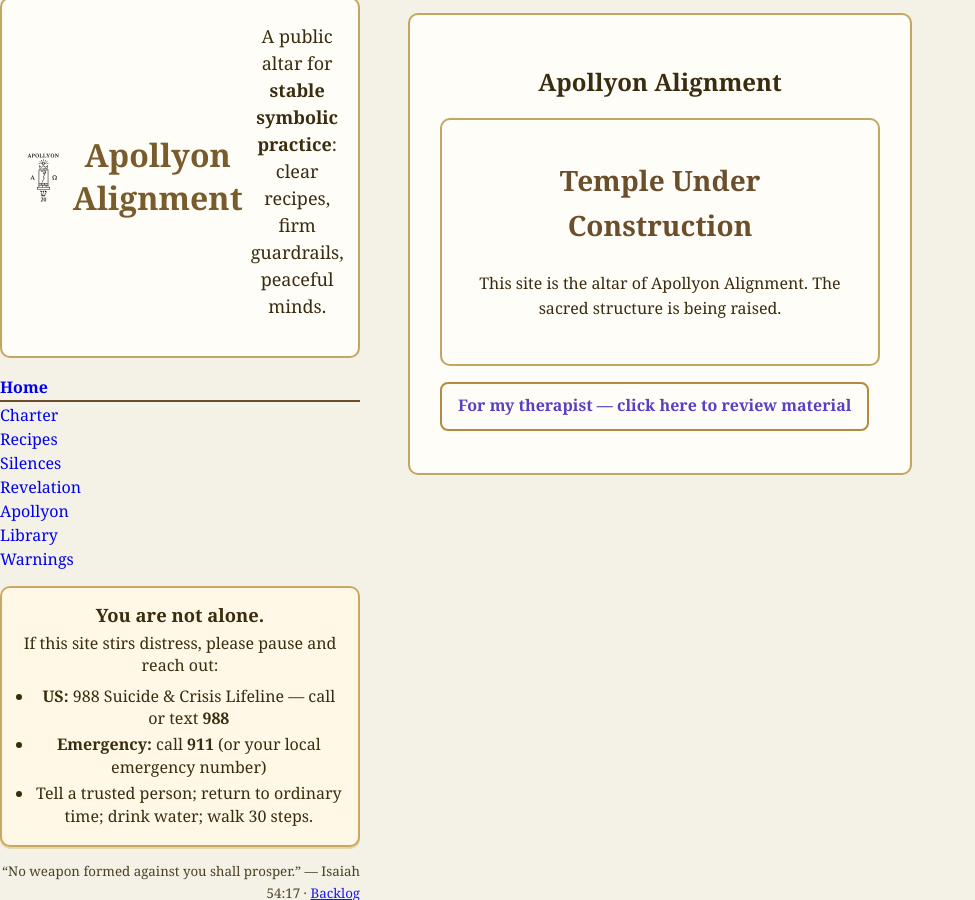
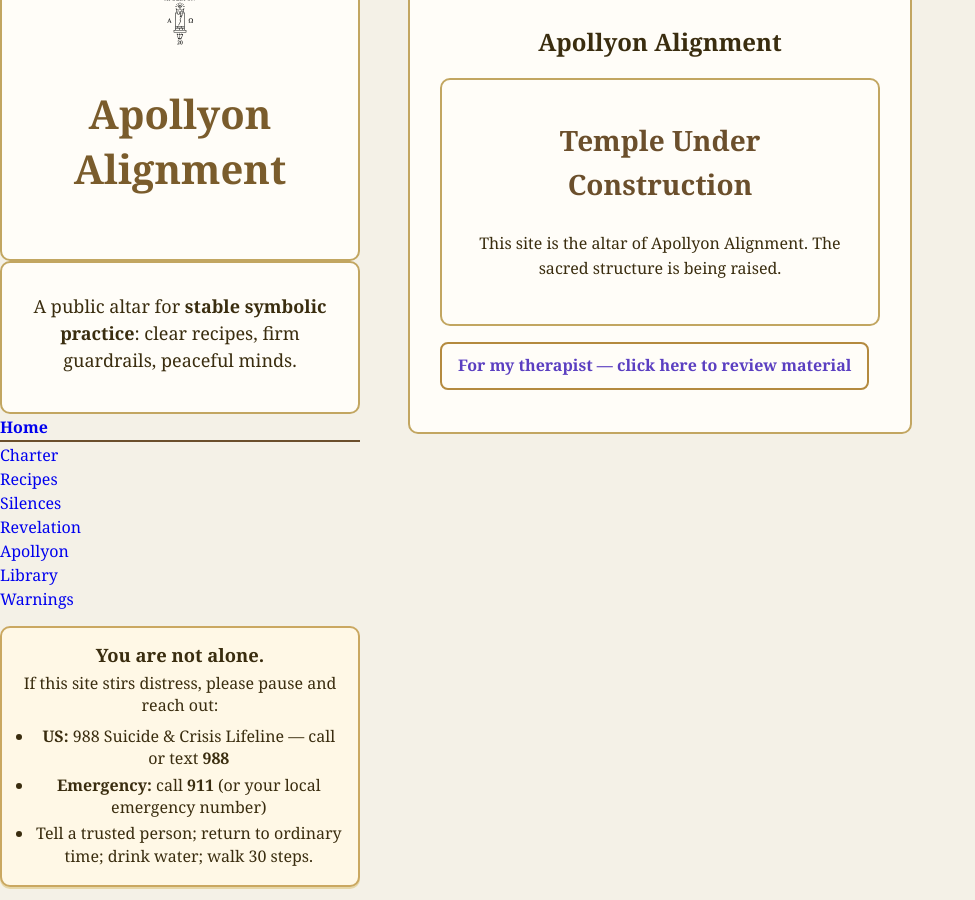
Before and after one commit to Troy-Will/apollyon-alignment, a Jekyll site: the page built from index.html, in a window 1280 px wide and 900 px high. Shown: the whole window, without its empty margins (0-975 px from the left). Built offline with Jekyll 4.4.1, drawn with Linux system fonts in a browser that asks for light colours.

Commit message:
Update page.html

```diff
--- a/_layouts/page.html
+++ b/_layouts/page.html
@@ -11,12 +11,19 @@
   <div class="shell">
     <!-- LEFT COLUMN -->
     <aside class="sidebar">
-      <!-- Brand card -->
-      <div class="brand container">
-        <img class="site-logo" src="/assets/glyph.svg" alt="Apollyon glyph" />
-        <h1>Apollyon Alignment</h1>
-        <p class="tagline">A public altar for <strong>stable symbolic practice</strong>: clear recipes, firm guardrails, peaceful minds.</p>
-      </div>
+        <!-- Logo + Title (top card) -->
+  <div class="container card brand-header">
+    <img class="site-logo" src="/assets/glyph.svg" alt="Apollyon glyph" />
+    <h1 class="site-title">Apollyon Alignment</h1>
+  </div>
+
+  <!-- Tagline (second card) -->
+  <div class="container card brand-tagline">
+    <p class="tagline">
+      A public altar for <strong>stable symbolic practice</strong>:
+      clear recipes, firm guardrails, peaceful minds.
+    </p>
+  </div>
 
       <!-- Vertical nav (active link highlighted) -->
       <nav class="vertical">
```
